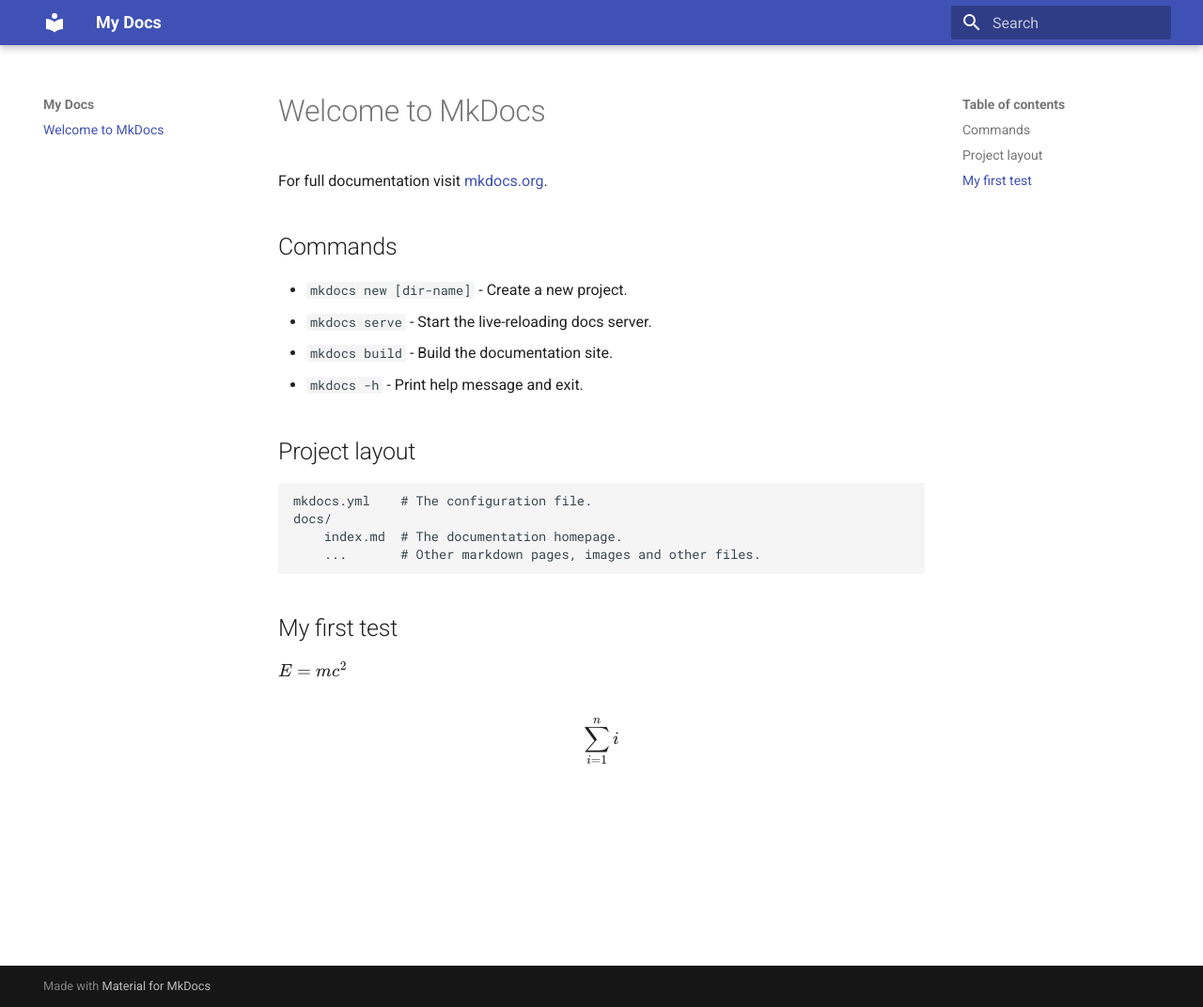
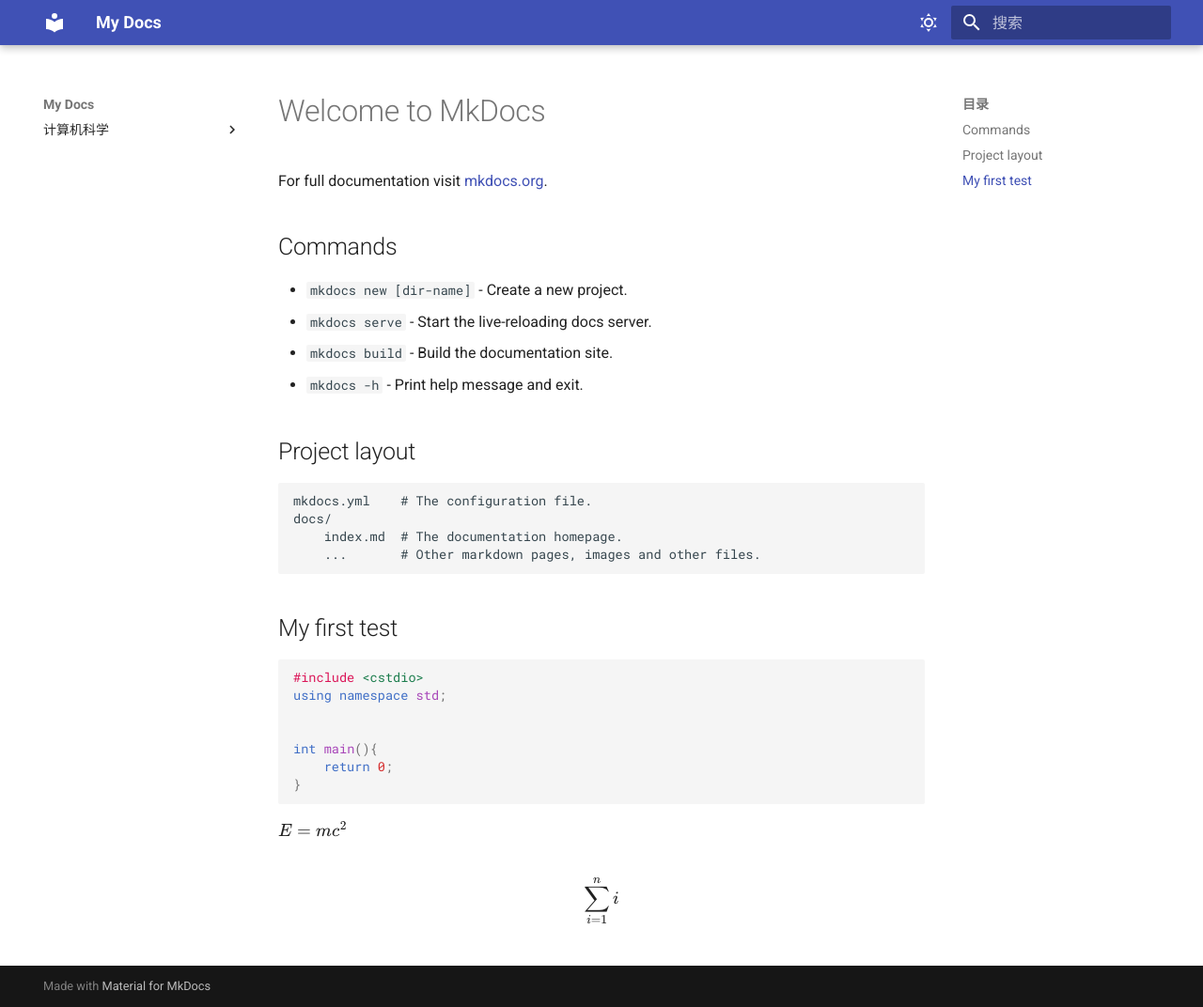
Before and after one commit to ChenQiqian/learn-notes, an MkDocs documentation site: the page built from docs/index.md, in a window 1280 px wide and 1072 px high. Shown: the whole window at 94% size. Built offline with MkDocs 1.6.1 and Material for MkDocs 9.7.7, drawn with Linux system fonts in a browser that asks for light colours.

````diff
--- a/docs/index.md
+++ b/docs/index.md
@@ -19,6 +19,16 @@ For full documentation visit [mkdocs.org](https://www.mkdocs.org).
 
 ## My first test
 
+```cpp
+#include <cstdio>
+using namespace std;
+
+
+int main(){
+    return 0;
+}
+```
+
 $E = mc^2$
 
 $$
--- /dev/null
+++ b/docs/stylesheets/slates.css
@@ -0,0 +1,3 @@
+/* [data-md-color-scheme="slate"] {
+    --md-hue: 210;
+} */
--- a/mkdocs.yml
+++ b/mkdocs.yml
@@ -1,11 +1,33 @@
 site_name: My Docs
+
+nav:
+ - 计算机科学:
+    - 工具:
+      - GitHub: cs/tools/github/index.md
+
 theme:
   name: material
+  language: zh
+  palette:
+    - media: "(prefers-color-scheme: light)"
+      scheme: default
+      toggle:
+        icon: material/weather-sunny
+        name: Switch to dark mode
+    - media: "(prefers-color-scheme: dark)"
+      scheme: slate
+      toggle:
+        icon: material/weather-night
+        name: Switch to light mode
+
 
 
 markdown_extensions:
   - pymdownx.arithmatex:
       generic: true
+  - pymdownx.highlight:
+      use_pygments: true
+  - pymdownx.superfences
 
 
 # add mathjax support
@@ -14,3 +36,5 @@ extra_javascript:
   - javascripts/mathjax.js
   - https://polyfill.io/v3/polyfill.min.js?features=es6
   - https://cdn.jsdelivr.net/npm/mathjax@3/es5/tex-mml-chtml.js
+extra_css:
+  - stylesheets/slates.css
````
Also changed, not shown: docs/cs/tools/github/index.md (added, +13 -0 lines), docs/cs/tools/github/intro.md (added).
